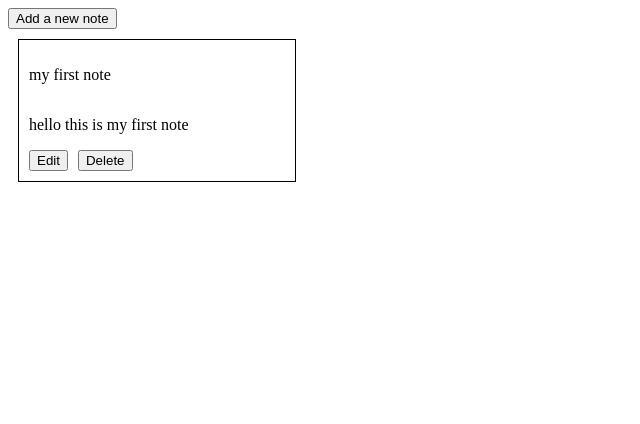
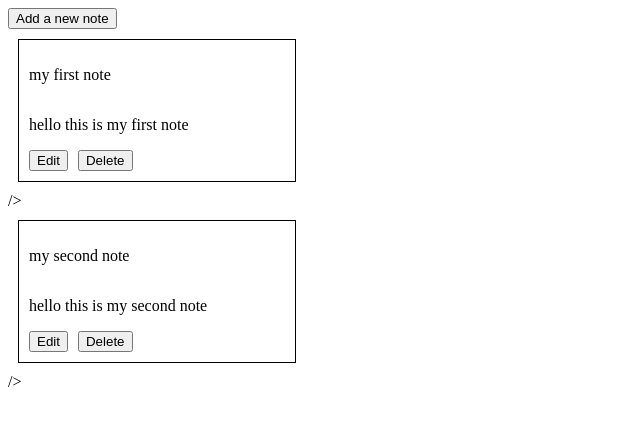
Before and after one commit to amyloumills/organise-me, a SvelteKit app: page / in a window 1280 px wide. Shown: the top 424 px of the page, without its empty margins (0-640 px from the left). Built offline with nearby package versions, Linux system fonts and the light colour scheme.

Commit message:
delete function now working

```diff
--- a/src/components/Note.svelte
+++ b/src/components/Note.svelte
@@ -1,14 +1,8 @@
 <script lang="ts">
-	import type { Note } from '../model';
+	import type { NoteData } from '../model';
 	import NoteActions from './NoteActions.svelte';
 
-	let data: Note = {
-		id: 'i',
-		title: 'my first note',
-		body: 'hello this is my first note',
-		completed: false,
-		inProgress: false
-	};
+	export let data: NoteData;
 </script>
 
 <div>
--- a/src/components/NoteActions.svelte
+++ b/src/components/NoteActions.svelte
@@ -4,7 +4,6 @@
 	const dispatch = createEventDispatcher(); // creates a custom event that can be used in the parent.
 	function onDelete() {
 		dispatch('delete'); // custom name here can be used like props - on:delete. Could be on:hello if I wanted
-		alert('deleted');
 	}
 </script>
 
--- a/src/components/NoteList.svelte
+++ b/src/components/NoteList.svelte
@@ -1,23 +1,33 @@
-<!-- <script lang="ts">
-	import { writable } from 'svelte/store';
+<script lang="ts">
+	import { each } from 'svelte/internal';
+	import Note from '../components/Note.svelte';
+	import type { NoteData } from '../model';
 
-	import Note from '../components/Note.svelte';
+	function onDelete(note: NoteData) {
+		notes = notes.filter((n: NoteData) => n.id !== note.id);
+	}
 
-	let notes = writable<{}[]>([]);
-
-	function addNote() {
-		notes.update((arr) => [...arr, {}]);
-	}
+	let notes: NoteData[] = [
+		{
+			id: '1',
+			title: 'my first note',
+			body: 'hello this is my first note',
+			completed: false,
+			inProgress: false
+		},
+		{
+			id: '2',
+			title: 'my second note',
+			body: 'hello this is my second note',
+			completed: false,
+			inProgress: false
+		}
+	];
 </script>
 
-
-
-{#each $notes as textbox, i}
-	<Note key={i} />
-{/each} -->
-
-<script>
-	import Note from '../components/Note.svelte';
-</script>
-
-<div><Note on:delete /></div>
+<div>
+	<!--This is instead of map!!!!-->
+	{#each notes as note}
+		<Note data={note} on:delete={() => onDelete(note)} /> />
+	{/each}
+</div>
--- a/src/model.ts
+++ b/src/model.ts
@@ -1,6 +1,6 @@
 // place for types
 
-export interface Note {
+export interface NoteData {
     id: string;
     title: string;
     body: string;
```
